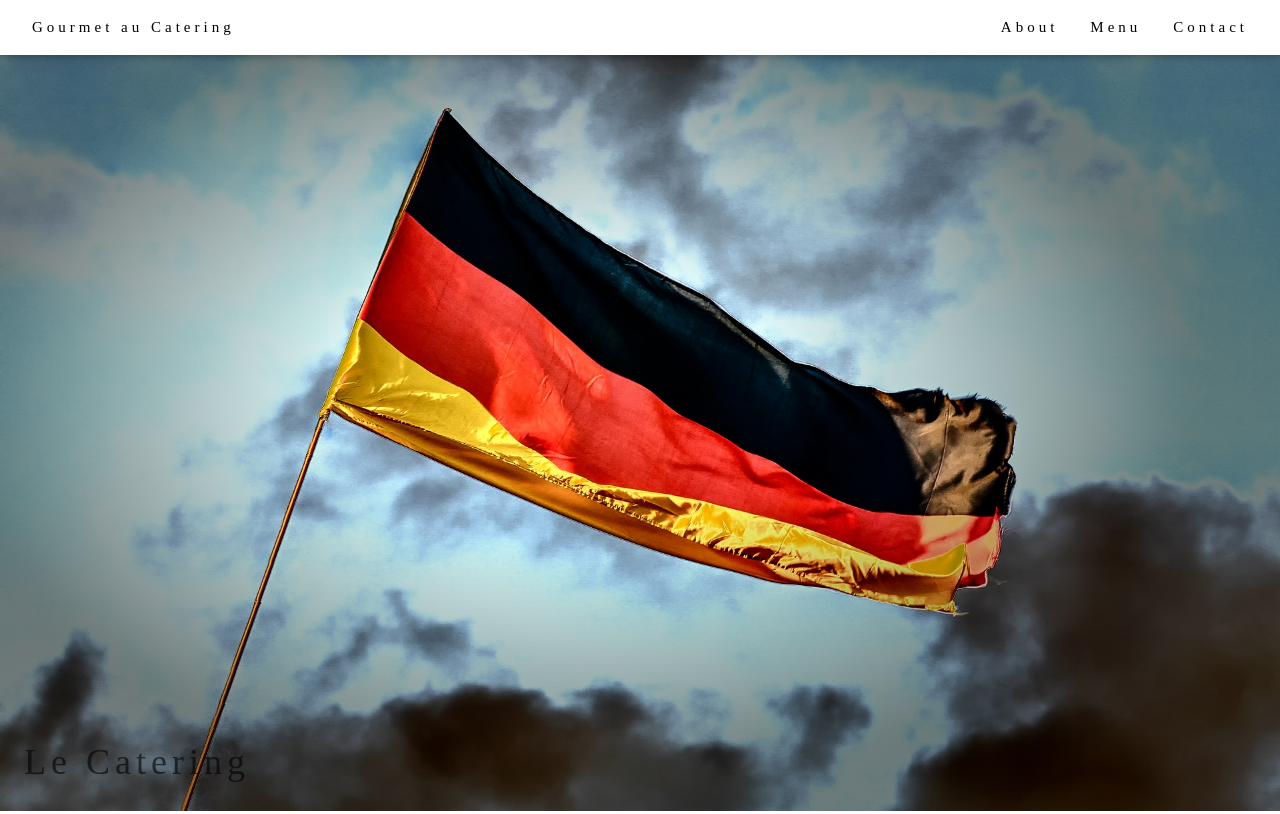
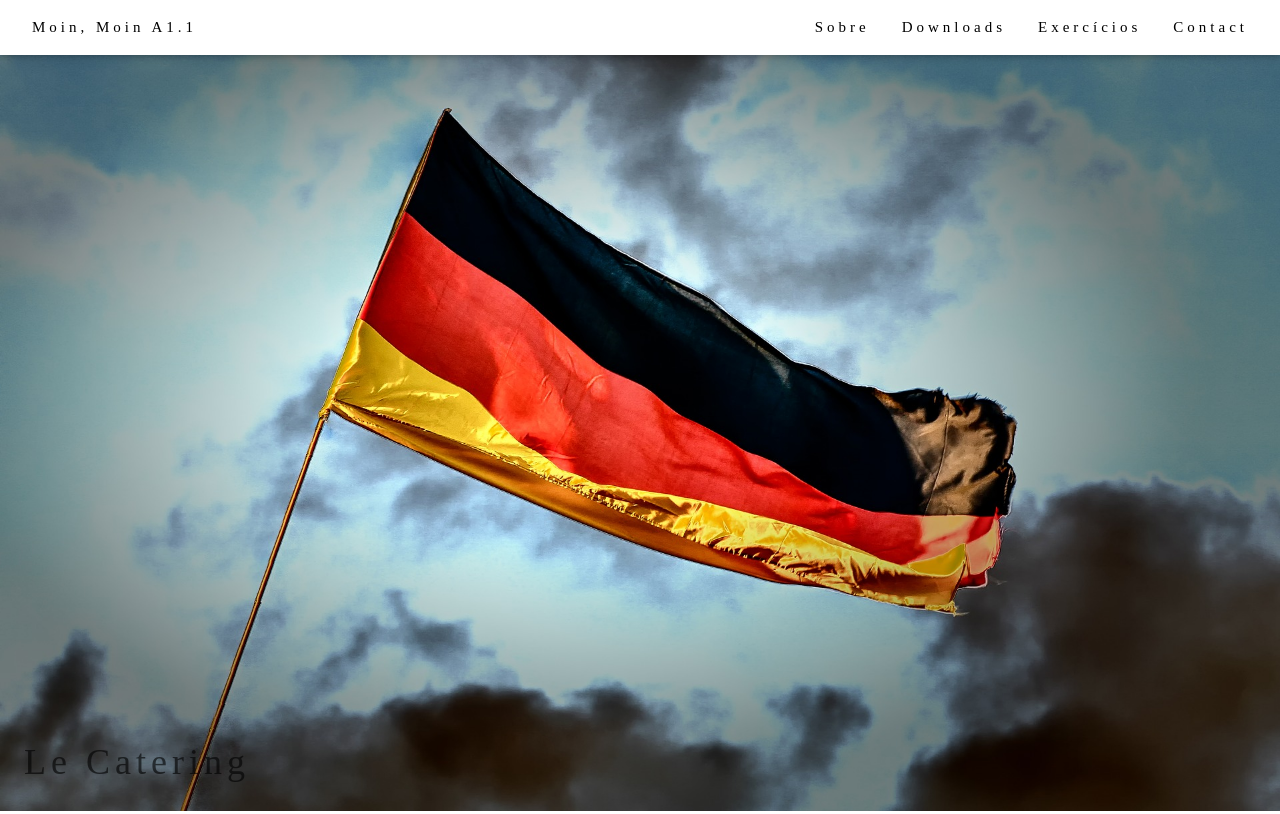
Before and after one commit to Rhamonmedeiros/rhamonmedeiros.github.io, a plain HTML site: page index.html in a window 1280 px wide. Shown: the top 814 px of the page. Drawn offline with nearby package versions, Linux system fonts and the light colour scheme.

Commit message:
Update index.html

```diff
--- a/index.html
+++ b/index.html
@@ -13,12 +13,13 @@ h1, h2, h3, h4, h5, h6 {
 <!-- Navbar (sit on top) -->
 <div class="w3-top">
   <div class="w3-bar w3-white w3-padding w3-card" style="letter-spacing:4px;">
-    <a href="#home" class="w3-bar-item w3-button">Gourmet au Catering</a>
+    <a href="#home" class="w3-bar-item w3-button">Moin, Moin A1.1</a>
     <!-- Right-sided navbar links. Hide them on small screens -->
     <div class="w3-right w3-hide-small">
-      <a href="#about" class="w3-bar-item w3-button">About</a>
-      <a href="#menu" class="w3-bar-item w3-button">Menu</a>
-      <a href="#contact" class="w3-bar-item w3-button">Contact</a>
+      <a href="sobre.html" class="w3-bar-item w3-button">Sobre</a>
+      <a href="downloads.html" class="w3-bar-item w3-button">Downloads</a>
+      <a href="exercicios.html" class="w3-bar-item w3-button">Exercícios</a>
+      <a href="contato.html" class="w3-bar-item w3-button">Contact</a>
     </div>
   </div>
 </div>
```
